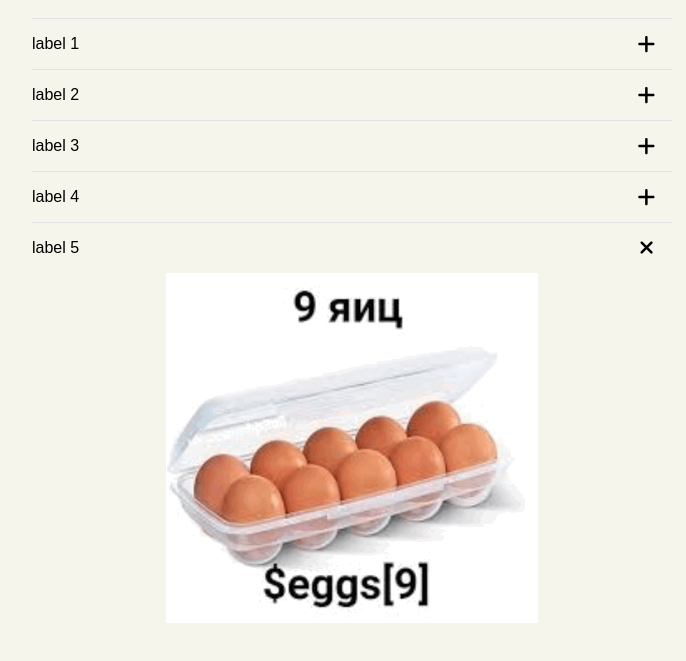
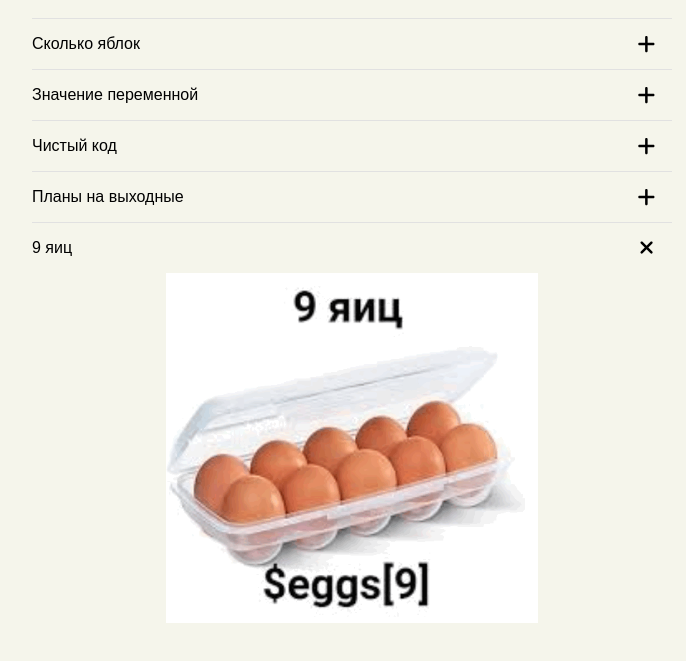
Before and after one commit to k-korolev/cssBayan, a plain HTML site: page cssBayan/index.html in a window 1280 px wide. Shown: the part 107-768 px from the top of the page, without its empty margins (288-974 px from the left). Drawn offline with Linux system fonts and the light colour scheme.

Commit message:
fix: change label text (Sun, Mar 12, 2023 12:54:53 AM)

```diff
--- a/cssBayan/index.html
+++ b/cssBayan/index.html
@@ -17,56 +17,56 @@
 
                 <div class="item-box">
                     <input type="radio" id="meme1" name="meme" value="meme1">
-                    <label for="meme1">label 1</label>
+                    <label for="meme1">Сколько яблок</label>
                     <div class="icon">
                         <img src="img/plus-solid.svg" alt="accordeon button">
                     </div>
                     <div class="box-content">
-                        <img src="img/meme01.gif" alt="meme 1">
+                        <img src="img/meme01.gif" alt="Сколько яблок">
                     </div>
                 </div>
 
                 <div class="item-box">
                     <input type="radio" id="meme2" name="meme" value="meme2">
-                    <label for="meme2">label 2</label>
+                    <label for="meme2">Значение переменной</label>
                     <div class="icon">
                         <img src="img/plus-solid.svg" alt="accordeon button">
                     </div>
                     <div class="box-content">
-                        <img src="img/meme02.gif" alt="meme 2">
+                        <img src="img/meme02.gif" alt="Значение переменной">
                     </div>
                 </div>
 
                 <div class="item-box">
                     <input type="radio" id="meme3" name="meme" value="meme3">
-                    <label for="meme3">label 3</label>
+                    <label for="meme3">Чистый код</label>
                     <div class="icon">
                         <img src="img/plus-solid.svg" alt="accordeon button">
                     </div>
                     <div class="box-content">
-                        <img src="img/meme03.gif" alt="meme 3">
+                        <img src="img/meme03.gif" alt="Чистый код">
                     </div>
                 </div>
 
                 <div class="item-box">
                     <input type="radio" id="meme4" name="meme" value="meme4">
-                    <label for="meme4">label 4</label>
+                    <label for="meme4">Планы на выходные</label>
                     <div class="icon">
                         <img src="img/plus-solid.svg" alt="accordeon button">
                     </div>
                     <div class="box-content">
-                        <img src="img/meme04.gif" alt="meme 4">
+                        <img src="img/meme04.gif" alt="Планы на выходные">
                     </div>
                 </div>
 
                 <div class="item-box">
                     <input type="radio" id="meme5" name="meme" value="meme5" checked>
-                    <label for="meme5">label 5</label>
+                    <label for="meme5">9 яиц</label>
                     <div class="icon">
                         <img src="img/plus-solid.svg" alt="accordeon button">
                     </div>
                     <div class="box-content">
-                        <img src="img/meme05.gif" alt="meme 5">
+                        <img src="img/meme05.gif" alt="9 яиц">
                     </div>
                 </div>
 
```
